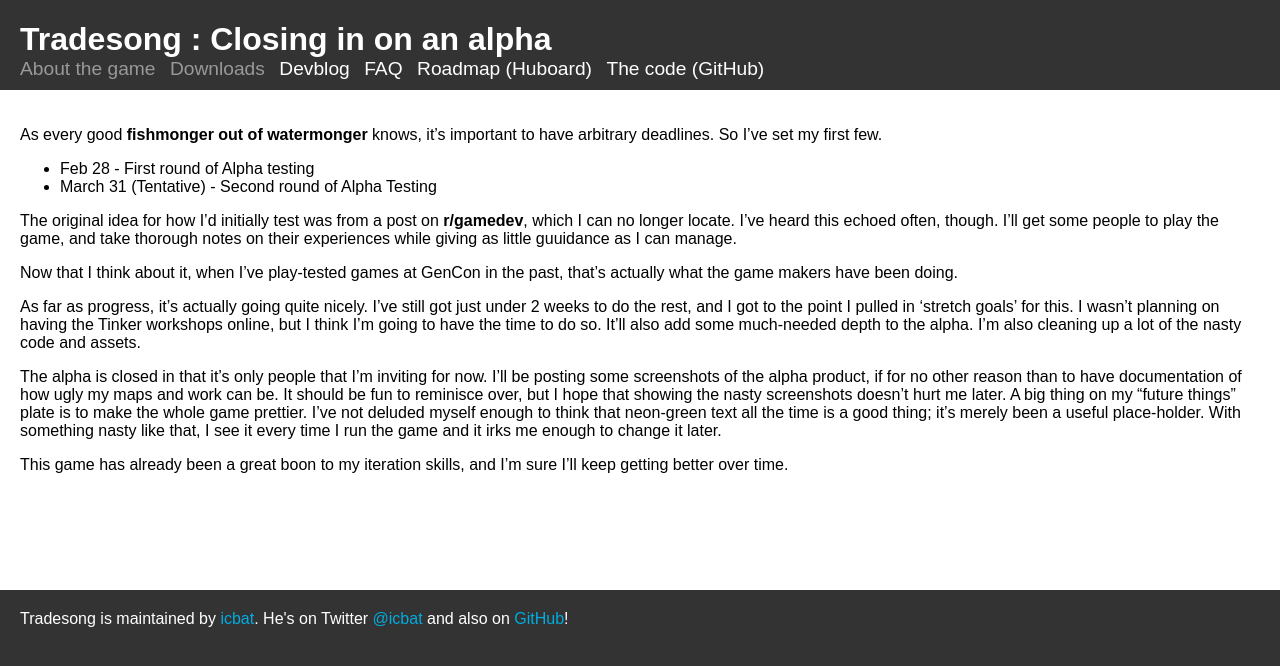
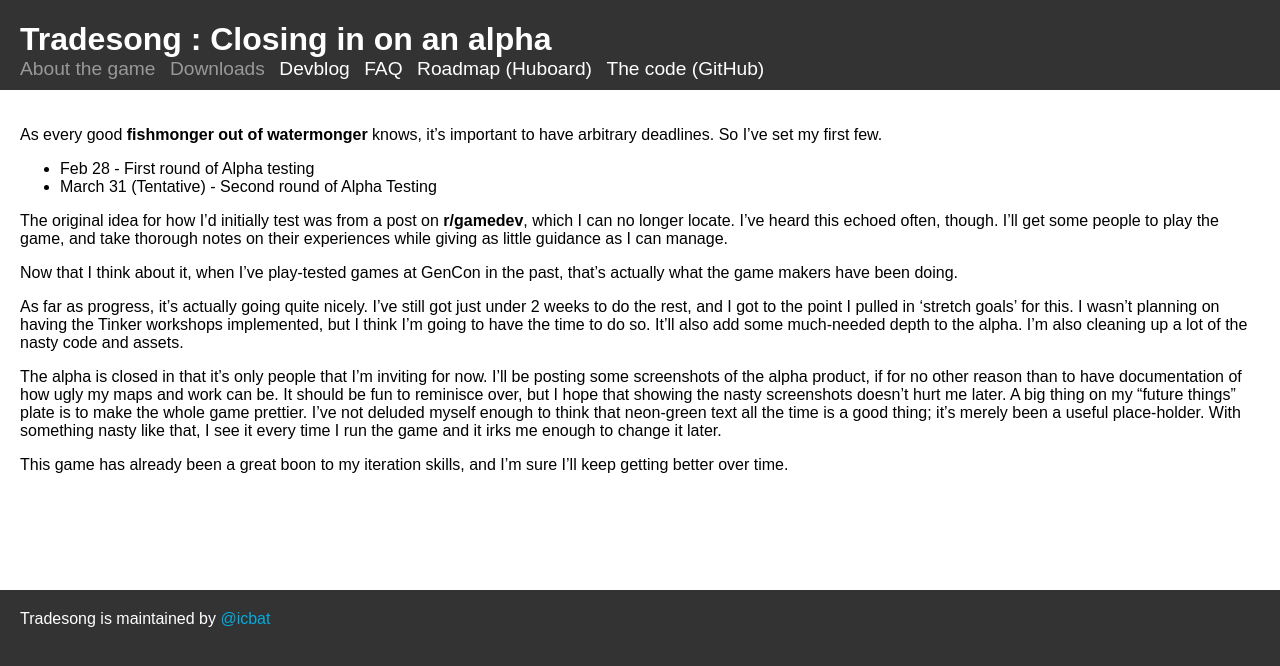
Before and after one commit to icbat/tradesong, a Jekyll site: the page built from _posts/2014-2-15-closing-in-on-an-alpha.md, in a window 1280 px wide. Shown: the top 666 px of the page. Built offline with Jekyll 4.4.1, drawn with Linux system fonts in a browser that asks for light colours.

Commit message:
Fixing grammar, making footer more boring

```diff
--- a/_layouts/default.html
+++ b/_layouts/default.html
@@ -23,7 +23,7 @@
 			{{content}}
 		</div>
 		<footer>
-			Tradesong is maintained by <a href="https://icbat.github.io">icbat</a>. He's on Twitter <a href="https://twitter.com/icbat">@icbat</a> and also on <a href="https://github.com/icbat">GitHub</a>!
+			Tradesong is maintained by <a href="https://twitter.com/icbat">@icbat</a>
 		</footer>
 	</body>
 </html>
--- a/_posts/2014-2-15-closing-in-on-an-alpha.md
+++ b/_posts/2014-2-15-closing-in-on-an-alpha.md
@@ -8,11 +8,11 @@ As every good [fishmonger out of watermonger](http://www.youtube.com/watch?v=MXi
 * Feb 28 - First round of Alpha testing
 * March 31 (Tentative) - Second round of Alpha Testing
 
-The original idea for how I'd initially test was from a post on [r/gamedev](http://gamedev.reddit.com), which I can no longer locate. I've heard this echoed often, though. I'll get some people to play the game, and take thorough notes on their experiences while giving as little guuidance as I can manage.
+The original idea for how I'd initially test was from a post on [r/gamedev](http://gamedev.reddit.com), which I can no longer locate. I've heard this echoed often, though. I'll get some people to play the game, and take thorough notes on their experiences while giving as little guidance as I can manage.
 
 Now that I think about it, when I've play-tested games at GenCon in the past, that's actually what the game makers have been doing.
 
-As far as progress, it's actually going quite nicely. I've still got just under 2 weeks to do the rest, and I got to the point I pulled in 'stretch goals' for this. I wasn't planning on having the Tinker workshops online, but I think I'm going to have the time to do so. It'll also add some much-needed depth to the alpha. I'm also cleaning up a lot of the nasty code and assets.
+As far as progress, it's actually going quite nicely. I've still got just under 2 weeks to do the rest, and I got to the point I pulled in 'stretch goals' for this. I wasn't planning on having the Tinker workshops implemented, but I think I'm going to have the time to do so. It'll also add some much-needed depth to the alpha. I'm also cleaning up a lot of the nasty code and assets.
 
 The alpha is closed in that it's only people that I'm inviting for now. I'll be posting some screenshots of the alpha product, if for no other reason than to have documentation of how ugly my maps and work can be. It should be fun to reminisce over, but I hope that showing the nasty screenshots doesn't hurt me later. A big thing on my "future things" plate is to make the whole game prettier. I've not deluded myself enough to think that neon-green text all the time is a good thing; it's merely been a useful place-holder. With something nasty like that, I see it every time I run the game and it irks me enough to change it later.
 
```
